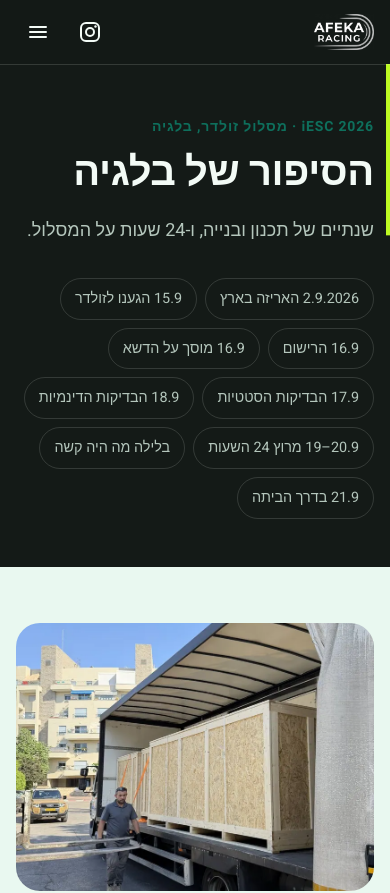
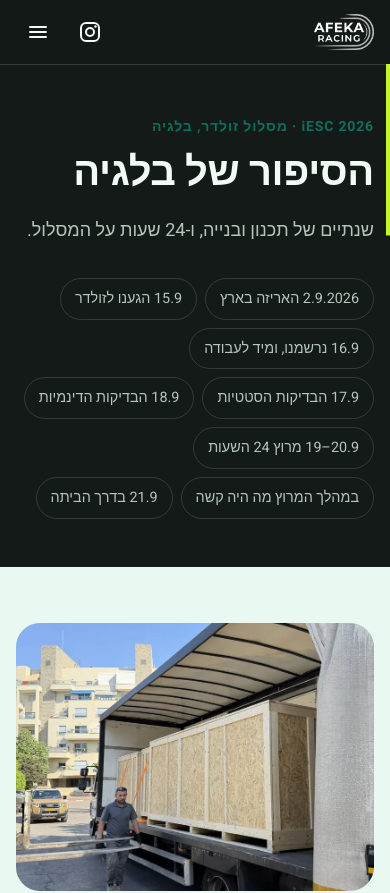
Before and after one commit to AfekaRacing/afeka-racing-site, a React (Vite) app: page /belgium in a window 390 px wide. Shown: the top 893 px of the page. Built offline with nearby package versions, Linux system fonts and the light colour scheme.

Commit message:
Rework Belgium story: merged work day, tests, rollover, stats inside race chapter
Co-Authored-By: Claude Opus 5.5 <noreply@anthropic.com>

```diff
--- a/src/components/RaceDebrief.tsx
+++ b/src/components/RaceDebrief.tsx
@@ -37,14 +37,6 @@ export function RaceDebrief() {
             </Reveal>
           ))}
         </div>
-        <Reveal className="debrief__lessons">
-          <h3>{raceDebrief.lessonsTitle}</h3>
-          <ol>
-            {raceDebrief.lessons.map((l) => (
-              <li key={l}>{l}</li>
-            ))}
-          </ol>
-        </Reveal>
       </div>
     </section>
   )
--- a/src/data/belgium.ts
+++ b/src/data/belgium.ts
@@ -10,6 +10,7 @@ export type Chapter = {
   images: { src: string; alt: string }[]
   quote?: string
   tone?: 'hard' // פרק על הקשיים: מוצג בעיצוב שונה
+  stats?: boolean // מציג בתוך הפרק את המספרים והתוצאות של המרוץ
 }
 
 export const intro = {
@@ -46,69 +47,51 @@ export const chapters: Chapter[] = [
   {
     id: 'registration',
     date: '16.9',
-    title: 'הרישום',
-    text: 'התארגנו במתחם הצוותים ונרשמנו לתחרות.',
+    title: 'נרשמנו, ומיד לעבודה',
+    text: 'בבוקר נרשמנו לתחרות, ומשם ישר לעבודה. זה היה יום העבודה הגדול שלנו בזולדר: ריתכנו, הלחמנו וסגרנו את מה שעוד היה פתוח ברכב, בין העצים ובאוהל, עד הלילה.',
     images: [
-      { src: 'story/registration-camp', alt: 'אורנע 2 במתחם הצוותים בזולדר' },
-      { src: 'story/registration-night', alt: 'עבודה על אורנע 2 בלילה במתחם הצוותים' },
-    ],
-  },
-  {
-    id: 'workshop',
-    date: '16.9',
-    title: 'מוסך על הדשא',
-    text: 'לפני הבדיקות הפכנו את המתחם למוסך: ריתכנו, הלחמנו וסיימנו את מה שעוד היה צריך לסיים, בין העצים ובאוהל.',
-    images: [
-      { src: 'story/workshop-weld-car', alt: 'ריתוך בחלק האחורי של אורנע 2 במתחם הצוותים' },
       { src: 'story/workshop-solder', alt: 'הלחמה של חוטים במתחם הצוותים' },
       { src: 'story/workshop-tent', alt: 'ריתוך ליד אורנע 2 מול אוהל הצוות' },
+      { src: 'story/registration-night', alt: 'עבודה על אורנע 2 בלילה במתחם הצוותים' },
     ],
   },
   {
     id: 'static',
     date: '17.9',
     title: 'הבדיקות הסטטיות',
-    text: 'השופטים בדקו את הרכב מול התקנון, לפני שהוא מורשה לעלות למסלול: ישבו איתנו בתא הנהג, עברו על המסמכים ופתחו את הרכב. בסוף היום עמדנו מול השלט Scrutineering Accomplished, כאחת מ-11 הקבוצות הראשונות שעברו את המבחנים.',
-    todo: 'מה נבדק',
+    text: 'השופטים בדקו את הרכב מול התקנון, לפני שהוא מורשה לעלות למסלול: ישבו איתנו בתא הנהג ועברו על המסמכים. בסוף היום עמדנו מול השלט Scrutineering Accomplished, כאחת מ-11 הקבוצות הראשונות שעברו את המבחנים.',
     images: [
-      { src: 'story/static-accomplished', alt: 'הצוות ואורנע 2 מול השלט Scrutineering Accomplished' },
       { src: 'story/static-cockpit', alt: 'שופט בודק את תא הנהג של אורנע 2 עם הנהג' },
       { src: 'story/static-documents', alt: 'השופטים עוברים על המסמכים הטכניים עם הצוות' },
-      { src: 'story/static-open', alt: 'אורנע 2 פתוחה במהלך הבדיקות הסטטיות' },
+      { src: 'story/static-accomplished', alt: 'הצוות ואורנע 2 מול השלט Scrutineering Accomplished' },
     ],
   },
   {
     id: 'dynamic',
     date: '18.9',
     title: 'הבדיקות הדינמיות',
-    text: 'בדיקות על המסלול ואימון חופשי לנהגים.',
-    todo: 'אילו מבחנים עברנו',
+    text: 'עכשיו על המסלול: נסיעה במהירות מקסימלית, וסלאלום בין קונוסים שהציבו לנו השופטים. אחר כך אימון חופשי לנהגים.',
     images: [{ src: 'story/dynamic-pitlane', alt: 'אורנע 2 בפיט ליין של מסלול זולדר' }],
   },
   {
     id: 'race',
     date: '19–20.9',
     title: 'מרוץ 24 השעות',
-    text: '24 שעות על מסלול זולדר, ביום ובלילה, ביובש ובגשם. בפיטס עקבנו בזמן אמת אחרי הטלמטריה ובחרנו את הקצב.',
+    text: '24 שעות על מסלול זולדר, ביום ובלילה, בשמש ובגשם. בפיטס עקבנו בזמן אמת אחרי הטלמטריה ובחרנו את הקצב.',
     images: [
       { src: 'story/race-pitlane', alt: 'אורנע 2 בפיט ליין במהלך המרוץ' },
       { src: 'story/race-rain', alt: 'אורנע 2 על מסלול רטוב' },
       { src: 'story/race-telemetry', alt: 'לוח הטלמטריה החי בפיטס' },
     ],
-    quote: '',
+    stats: true,
   },
   {
     id: 'hard',
-    date: 'בלילה',
+    date: 'במהלך המרוץ',
     title: 'מה היה קשה',
-    text: 'לא הכול עבד כמו שתכננו. חלק מהתיקונים נעשו בלילה, בזמן שהשעון ממשיך לרוץ.',
-    todo: 'אילו תקלות היו ואיך תיקנו אותן',
-    images: [
-      { src: 'story/race-night-repair', alt: 'תיקון של אורנע 2 בלילה במהלך המרוץ' },
-      { src: 'story/race-night-telemetry', alt: 'מסך הטלמטריה בפיטס ב-03:16 בלילה: טמפרטורות התאים ומתחי המודולים' },
-    ],
+    text: 'במהלך 24 השעות היו כמה תקלות. המשמעותית שבהן: אורנע 2 התהפכה על המסלול עם הנהג. על המעטפת נשארו השריטות שרואים בתמונה, ואורנע חזרה למסלול והמשיכה עד סוף המרוץ.',
+    images: [{ src: 'story/race-scratches', alt: 'אורנע 2 אחרי המרוץ, עם השריטות מההתהפכות על המעטפת' }],
     tone: 'hard',
-    quote: '',
   },
   {
     id: 'home',
@@ -167,6 +150,4 @@ export const raceDebrief = {
     { title: 'ההקפה המהירה: לפני הזריחה', text: '4:07.0 דקות, על הסוללה בלבד, בשעות הקטנות של הלילה.' },
     { title: 'ארבע עצירות ארוכות', text: 'רוב הזמן שאבד הלך על ארבע עצירות ארוכות לתיקונים. שם נמצאות ההקפות שחסרו לנו.' },
   ],
-  lessonsTitle: 'מה לוקחים לאורנע 2.5',
-  lessons: ['אמינות לפני מהירות', 'החלפת נהג בחצי מהזמן', 'ניהול אנרגיה חכם בלילה'],
 }
--- a/src/data/generated/images.json
+++ b/src/data/generated/images.json
@@ -323,6 +323,12 @@
       "height": 2048
     },
     {
+      "name": "race-scratches",
+      "src": "story/race-scratches",
+      "width": 4284,
+      "height": 5712
+    },
+    {
       "name": "race-telemetry",
       "src": "story/race-telemetry",
       "width": 4284,
--- a/src/pages/Belgium.tsx
+++ b/src/pages/Belgium.tsx
@@ -13,6 +13,7 @@ import { raceStats } from '../data/race'
 function ChapterBlock({ c, index }: { c: Chapter; index: number }) {
   return (
     <section className={`chapter ${c.tone === 'hard' ? 'chapter--hard' : ''}`} id={c.id} aria-labelledby={`${c.id}-title`}>
+      <div className="chapter__grid">
       <div className="chapter__media">
         {c.images.length === 0 ? (
           <PhotoPlaceholder className="chapter__img" label={`תמונה: ${c.title}`} />
@@ -42,6 +43,14 @@ function ChapterBlock({ c, index }: { c: Chapter; index: number }) {
           )}
         </Reveal>
       </div>
+      </div>
+      {c.stats && (
+        <div className="chapter__stats" aria-label="המספרים של המרוץ">
+          <span className="eyebrow">24 שעות במספרים</span>
+          <StatGrid stats={raceStats} />
+          <Results />
+        </div>
+      )}
     </section>
   )
 }
@@ -50,7 +59,7 @@ export default function Belgium() {
   const ref = useRef<HTMLDivElement>(null)
   const { scrollYProgress } = useScroll({ target: ref, offset: ['start start', 'end end'] })
   const progress = useSpring(scrollYProgress, { stiffness: 120, damping: 30 })
-  const raceIndex = chapters.findIndex((c) => c.id === 'race')
+  const hardIndex = chapters.findIndex((c) => c.id === 'hard')
 
   return (
     <>
@@ -74,29 +83,20 @@ export default function Belgium() {
       <div className="story" ref={ref}>
         <motion.div className="story__progress" style={{ scaleY: progress }} aria-hidden />
         <div className="container">
-          {chapters.slice(0, raceIndex + 1).map((c, i) => (
+          {chapters.slice(0, hardIndex + 1).map((c, i) => (
             <ChapterBlock key={c.id} c={c} index={i} />
           ))}
         </div>
 
-        <section className="section section--dark race-numbers" aria-label="המספרים של המרוץ">
-          <div className="container">
-            <Reveal>
-              <span className="eyebrow">24 שעות במספרים</span>
-            </Reveal>
-            <StatGrid stats={raceStats} />
-            <Results />
-          </div>
-        </section>
-
-        <ClassResults />
         <RaceDebrief />
 
         <div className="container">
-          {chapters.slice(raceIndex + 1).map((c, i) => (
-            <ChapterBlock key={c.id} c={c} index={raceIndex + 1 + i} />
+          {chapters.slice(hardIndex + 1).map((c, i) => (
+            <ChapterBlock key={c.id} c={c} index={hardIndex + 1 + i} />
           ))}
         </div>
+
+        <ClassResults />
       </div>
 
       <section className="section section--dark next-band">
--- a/src/styles/story.css
+++ b/src/styles/story.css
@@ -349,10 +349,15 @@
 
 .chapter {
   display: grid;
-  gap: 24px;
+  gap: clamp(24px, 4vw, 48px);
   padding-block: clamp(56px, 9vw, 112px);
   border-bottom: 1px solid var(--line);
   scroll-margin-top: var(--header-h);
+}
+
+.chapter__grid {
+  display: grid;
+  gap: 24px;
 }
 
 .chapter:last-child {
@@ -360,7 +365,7 @@
 }
 
 @media (min-width: 900px) {
-  .chapter {
+  .chapter__grid {
     grid-template-columns: 1fr 1.2fr;
     gap: 64px;
     align-items: start;
@@ -426,12 +431,6 @@
   border-radius: 0 12px 12px 0;
   font-size: 1.125rem;
   font-style: italic;
-}
-
-.race-numbers {
-  background:
-    radial-gradient(60% 80% at 80% 0%, rgba(25, 190, 115, 0.18), transparent 70%),
-    var(--dark);
 }
 
 /* ===== מספרים מרכזיים בתחום ===== */
@@ -683,24 +682,16 @@
   color: var(--ink-soft);
 }
 
-.debrief__lessons {
-  margin-top: 24px;
-  padding: 24px;
-  border-radius: var(--radius);
-  background: var(--dark);
+/* ===== בלגיה: המספרים בתוך פרק המרוץ ===== */
+.chapter__stats {
+  padding: clamp(20px, 4vw, 40px);
+  border-radius: var(--radius-lg);
+  background:
+    radial-gradient(60% 80% at 80% 0%, rgba(25, 190, 115, 0.18), transparent 70%),
+    var(--dark);
   color: var(--on-dark);
 }
 
-.debrief__lessons h3 {
-  margin: 0 0 12px;
+.chapter__stats .eyebrow {
   color: var(--lime);
 }
-
-.debrief__lessons ol {
-  margin: 0;
-  padding-inline-start: 22px;
-  display: grid;
-  gap: 6px;
-  font-size: 1.1rem;
-  font-weight: 700;
-}
```
Also changed, not shown: public/images/story/manifest.json, public/images/story/race-scratches-1600.webp (added), public/images/story/race-scratches-800.webp (added).
